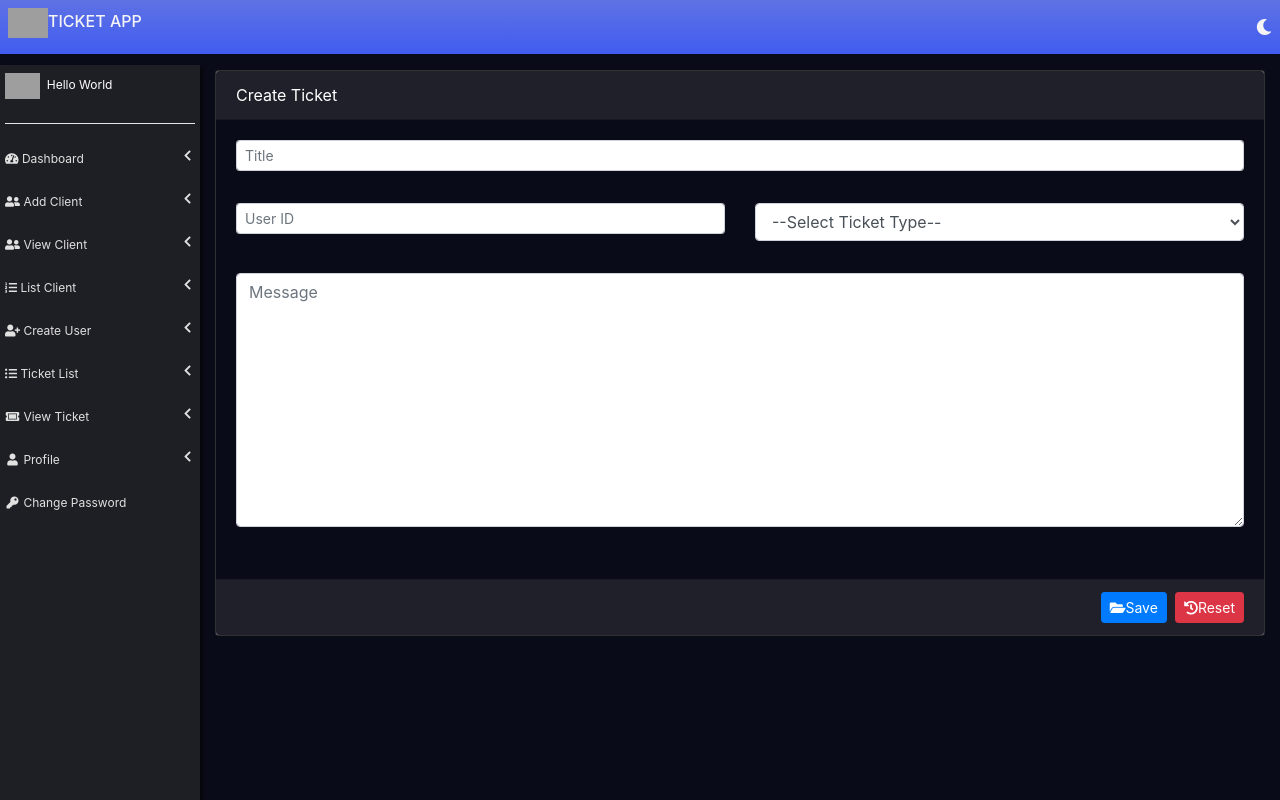
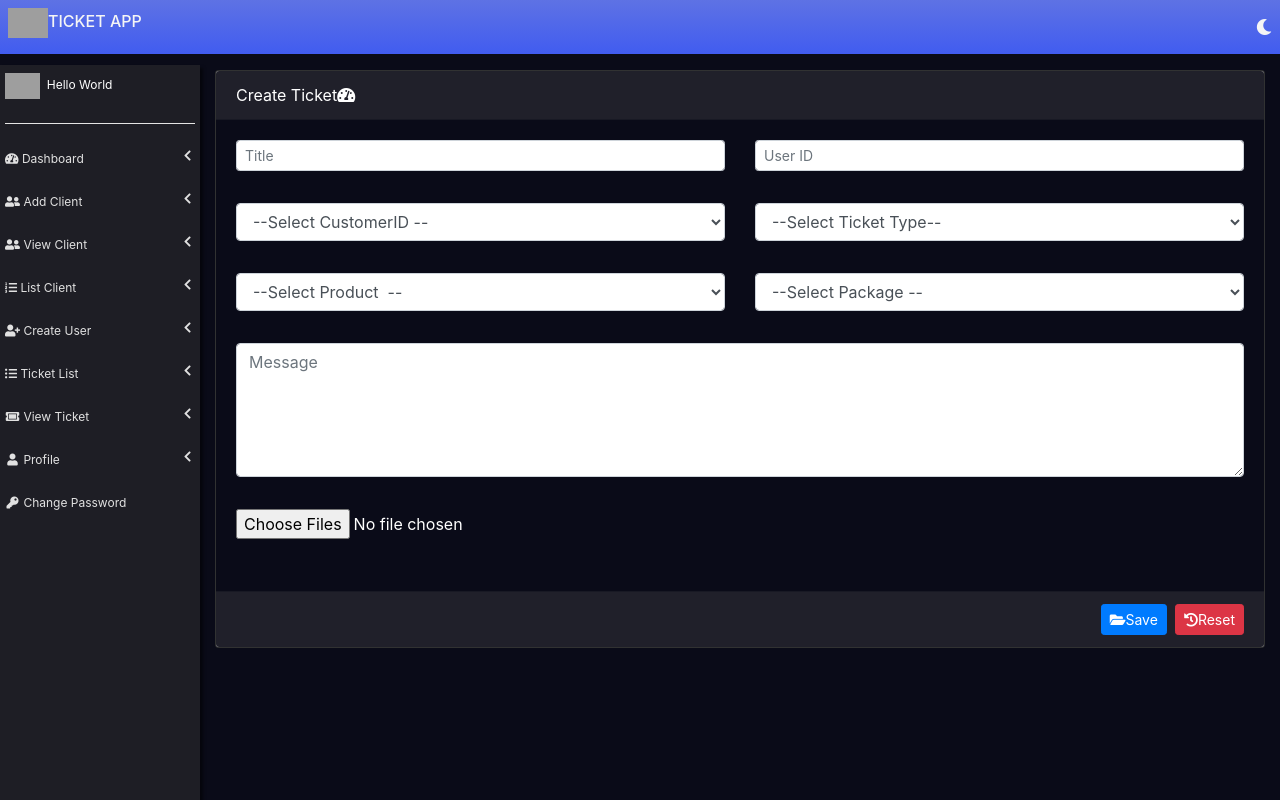
Before and after one commit to lerryjay/mira-customer-portal, a React (Create React App) app: page /create_ticket in a window 1280 px wide. Built offline with nearby package versions, Linux system fonts and the light colour scheme; grey boxes are pictures that could not be loaded.

Commit message:
Files updated

```diff
--- a/src/index.css
+++ b/src/index.css
@@ -142,7 +142,7 @@ label.show {
 
 .other_files{
   width: 200px;
-  background-color: lightcyan;
+  background-color: blue;
   height: 200px;
   display: flex;
   align-items: center;
@@ -150,14 +150,24 @@ label.show {
 }
 .imagePreview {
   width: 200px;
+  height: 200px;
+}
+.images{
+  display: flex;
 }
 .other_files:hover .fa-trash, .imgPreview:hover .fa-trash{
-  visibility:visible;
+  visibility:visible !important;
 }
-.fa-trash{
+.imagePreview .fa-trash{
   position: absolute;
-  top: 10px;
-  left: 190px;
+  left: 198.5px;
+  cursor: pointer;
+  visibility: hidden;
+}
+.other_files .fa-trash{
+  position: relative;
+  top: -80px;
+  left: 115px;
   cursor: pointer;
   visibility: hidden;
 }
--- a/src/pages/create_ticket/create_ticket.js
+++ b/src/pages/create_ticket/create_ticket.js
@@ -1,6 +1,5 @@
 import React, { Component } from 'react';
 
-import Validators  from "../../common/Validators";
 import {withContext} from '../../common/context';
 
 class create_ticket extends Component {
@@ -8,12 +7,17 @@ class create_ticket extends Component {
         super(props);
         this.state = {
             ...this.props,
-            email : '' ,
-            subject: '',
+            title : '' ,
+            userid: '',
+            customerid: '',
             type: '',
+            product: '',
+            package: '',
             message: '',
             loading: false,
-            errormessage: ''
+            files: [],
+            previews: '',
+            imagePreviewUrl: ''
         };
     }
 
@@ -27,8 +31,59 @@ class create_ticket extends Component {
 
         console.log('changed successfully!')
     }
+    removeImage(e) {
+        console.log(e, "Image removed")
+        this.setState({imagePreviewUrl: ''})
+    }
+
+    removeOtherImage(e) {
+        console.log(e, "Image removed")
+        this.setState({ file: '',imageError : false})
+        setTimeout(()=> this.setState({imageError: ''}),5000);
+        // let myElement = document.querySelector(".other_files");
+        // myElement.style.display = "none";
+    }
+    handleImageChange(e) {
+        e.preventDefault();
+
+        let reader = new FileReader();
+        let files = [];
+        // console.log(typeof e.target.files, "rubbish")
+        // let files = [];
+        for (let i = 0;i < e.target.files.length; i++){
+            files.push(e.target.files[i])
+        //     if(file.name.match(/\.(jpg|jpeg|png|gif)$/)){
+        //         let image = reader.readAsDataURL(file);
+        //         console.log(file.name,"file name",image)
+        //     }else{
+        //         // docs.push(file);
+        //         document.querySelector("#preview").insertAdjacentHTML('beforeend',`<div class="other_files mb-2">
+        //         <i class="fa fa-trash" onClick="${(e) => this.removeOtherImage(e)}"></i>
+        //         ${file.name}
+        //         </div>`);
+        //     }
+        }
+
+        // let previews = '';
+        // let images = [];
+        // let docs = [];
+
+        this.setState({ files :  files });
+    }
 
     render() {
+        let files = this.state.files.map( file=> {
+            this.state.imagePreviewUrl = URL.createObjectURL(file)
+            return (
+             file.name.match(/\.(jpg|jpeg|png|gif)$/)
+                ?< div className="imgPreview m-2" id="files">
+            <i className="fa fa-trash" onClick={(e) => this.removeImage(e)}></i>
+            <img src={this.state.imagePreviewUrl} className="imagePreview" />
+            </div> : <div className="other_files m-2" id="otherfiles" >
+            <i className="fa fa-trash" onClick={(e) => this.removeOtherImage(e)}></i>
+                {file.name}
+            </div>
+        )} )
         return (
             <div className="container-fluid content text-white">
             <div className="row">
@@ -40,7 +95,7 @@ class create_ticket extends Component {
                         <div className="card">
                             <div className="card-header">
                                 Create Ticket
-
+                                <i class="fa fa-tachometer-alt"></i>
                             </div>
                             <div className="card-body">
                             <div className="row">
@@ -54,27 +109,37 @@ class create_ticket extends Component {
                             </div>
                                 <div className="row">
 
-                                    <div className="col-md-12 mb-3">
+
+                                <div className="col-md-6 mb-3">
                                     <div className="form-group">
-                                            {/* <label for="" className="">Title</label> */}
                                         <input type="text" className="form-control form-control-sm" name="title"
                                             id="title" placeholder="Title"
-                                                value={this.state.email} required
+                                            value={this.state.title} required
                                             onChange={this.handleInputChange} />
                                     </div>
                                 </div>
+
                                     <div className="col-md-6 mb-3">
                                         <div className="form-group">
-                                            {/* <label for="" className="">UserID</label> */}
                                             <input type="text" className="form-control form-control-sm" name="userid"
                                                 id="userid" placeholder="User ID"
-                                                value={this.state.subject} required
+                                                value={this.state.userid} required
                                                 onChange={this.handleInputChange}/>
                                         </div>
                                     </div>
                                     <div className="col-md-6 mb-3">
                                         <div className="form-group">
-                                            {/* <label for="type" className="">Ticket&nbsp;Type</label> */}
+                                            <select name="customerid" id="customerid" className=" form-control form-select form-select-sm">
+                                                <option value="" selected disabled>--Select&nbsp;CustomerID&nbsp;--</option>
+                                                <option value="complaint">complaint</option>
+                                                <option value="request">Request</option>
+                                                <option value="enquiry">Enquiry</option>
+                                            </select>
+                                        </div>
+                                    </div>
+
+                                    <div className="col-md-6 mb-3">
+                                            <div className="form-group">
                                                 <select name="type" id="type" className=" form-control form-select form-select-sm">
                                                     <option value="" selected disabled>--Select&nbsp;Ticket&nbsp;Type--</option>
                                                     <option value="complaint">complaint</option>
@@ -83,18 +148,48 @@ class create_ticket extends Component {
                                                 </select>
                                             </div>
                                         </div>
+                                        <div className="col-md-6 mb-3">
+                                            <div className="form-group">
+                                                <select name="product" id="product" className=" form-control form-select form-select-sm">
+                                                    <option value="" selected disabled>--Select&nbsp;Product &nbsp;--</option>
+                                                    <option value="complaint">complaint</option>
+                                                    <option value="request">Request</option>
+                                                    <option value="enquiry">Enquiry</option>
+                                                </select>
+                                            </div>
+                                        </div>
+
+                                        <div className="col-md-6 mb-3">
+                                            <div className="form-group">
+                                                <select name="package" id="package" className=" form-control form-select form-select-sm">
+                                                    <option value="" selected disabled>--Select&nbsp;Package&nbsp;--</option>
+                                                    <option value="complaint">complaint</option>
+                                                    <option value="request">Request</option>
+                                                    <option value="enquiry">Enquiry</option>
+                                                </select>
+                                            </div>
+                                        </div>
+
 
                                     <div className="col-md-12 mb-3">
                                         <div className="form-group">
-                                            {/* <label for="message">Message</label> */}
-                                            <textarea id="message" name="message" rows="10" cols="50" className="form-control text-left"
+                                            <textarea id="message" name="message" rows="5" cols="50" className="form-control text-left"
                                             value={this.state.message} required placeholder="Message"
-                                            onChange={this.handleInputChange}>
-
-                                            </textarea>
+                                            onChange={this.handleInputChange} />
                                         </div>
                                     </div>
 
+                                    <div className="images">
+                                        { files }
+                                    </div>
+                                    <div className="col-md-12 mb-3">
+                                        <div className="form-group">
+                                            <label htmlFor="" className="sr-only">Image</label>
+                                            <input type="file" className="form-file form-file-sm" name="image"
+                                                 placeholder="" multiple
+                                                onChange={(e)=>this.handleImageChange(e)} />
+                                        </div>
+                                    </div>
                                 </div>
 
 
```
Lines whose indentation alone changed are shown as unchanged.
